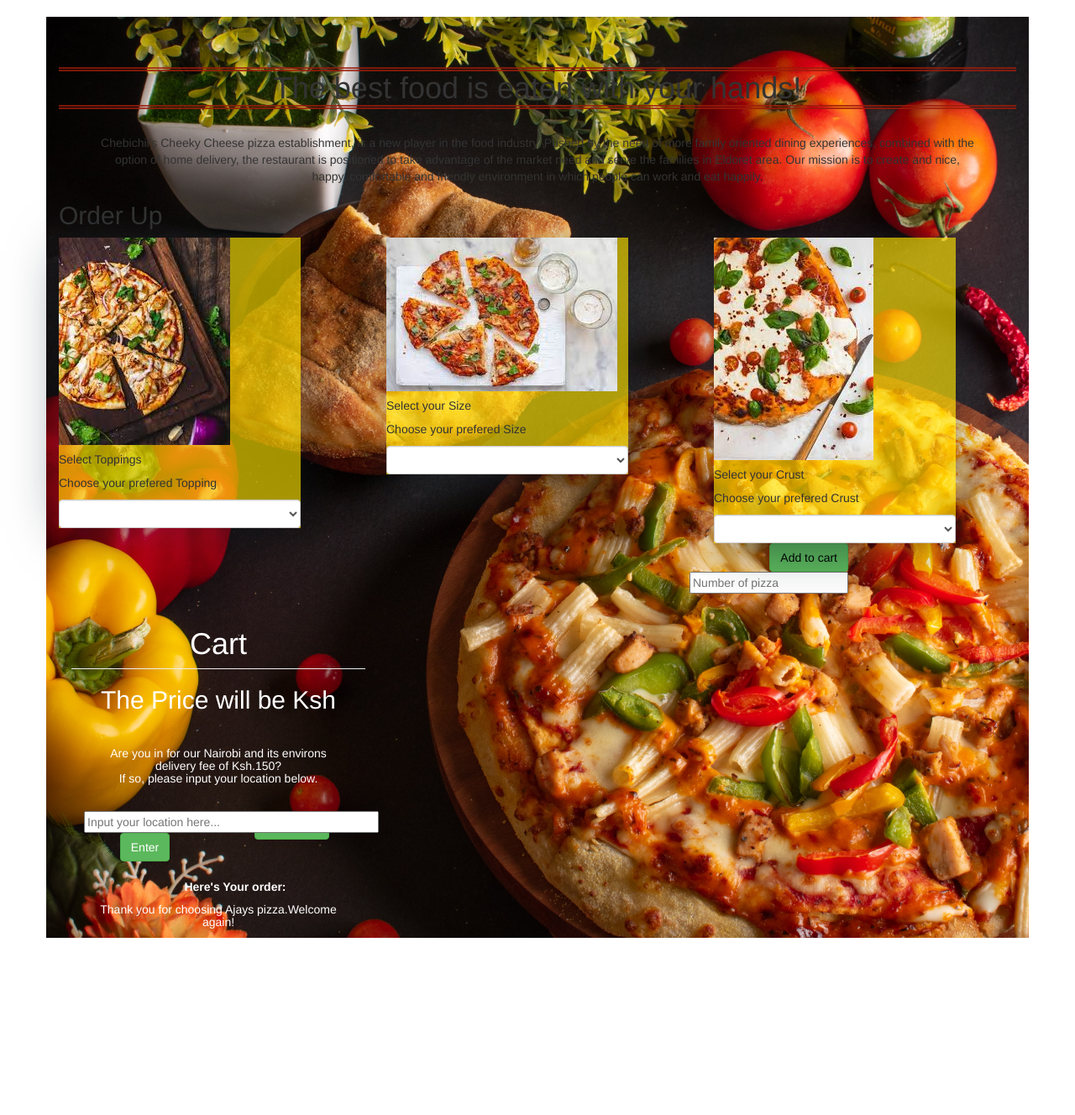
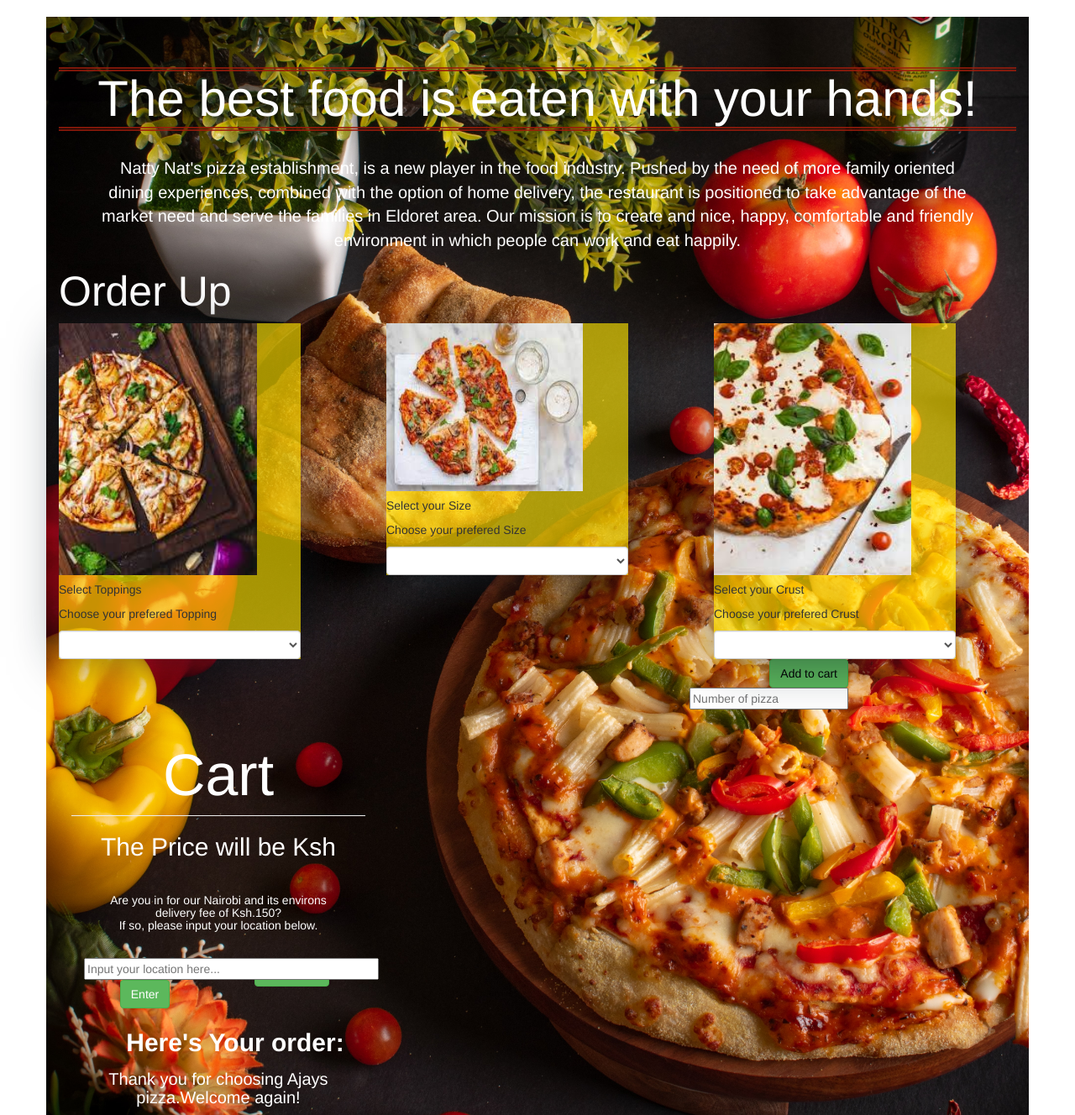
Before and after one commit to KIbet1998/Pizza_Shop, a Flask app: template app/templates/index.html in a window 1280 px wide. Shown: the part 52-1380 px from the top of the page at 84% size. Before the commit the page ends 1169 px from the top, so only its background shows below. Run offline with Flask 2, Linux system fonts and the light colour scheme; the template is opened without the code that fills it, so the values that code supplies are empty; some libraries are stand-ins or nearby versions.

Commit message:
add style in the index.html file

```diff
--- a/app/templates/index.html
+++ b/app/templates/index.html
@@ -16,18 +16,18 @@
             <div class="col">
             </div><br>
             <div class="banner">
-                <h1>The best food is eaten with your hands!</h1>
+                <h1 style="font-size: 60px; color: white;">The best food is eaten with your hands!</h1>
             </div><br>
             <div class="prices">
-                <p class="about">Chebichii's Cheeky Cheese pizza establishment, is a new player in the food industry. Pushed by the need of more family oriented dining experiences, combined with the option of home delivery, the restaurant is positioned to take advantage of the market need and serve the families in Eldoret area. Our mission is to create and nice, happy, comfortable and friendly environment in which people can work and eat happily.</p>
-                <h2>Order Up</h2>
+                <p class="about" style="font-size: 20px; color: white;">Natty Nat's pizza establishment, is a new player in the food industry. Pushed by the need of more family oriented dining experiences, combined with the option of home delivery, the restaurant is positioned to take advantage of the market need and serve the families in Eldoret area. Our mission is to create and nice, happy, comfortable and friendly environment in which people can work and eat happily.</p>
+                <h2 style="font-size: 50px; color: white;">Order Up</h2>
             </div>
             <div class="form-group" id="make-pizza">
                 <div class="order">
                     <div class="row">
                         <div class="col-md-4 col-xs-8">
                             <div class="card">
-                                <img src="../static/images/pizza1.jpeg" class="card-img-top" alt="...">
+                                <img src="../static/images/pizza1.jpeg" class="card-img-top" alt="..." width="236px" height="300px">
                                 <div class="card-body">
                                     <h5 class="card-title">Select Toppings</h5>
                                     <p class="card-text">Choose your prefered Topping</p>
@@ -47,7 +47,7 @@
                         </div>
                         <div class="col-md-4 col-xs-8">
                             <div class="card">
-                              <img src="../static/images/pizza2.jpeg" class="card-img-top" alt="...">
+                              <img src="../static/images/pizza2.jpeg" class="card-img-top" alt="..." width="234px" height="200px">
                               <div class="card-body">
                                   <h5 class="card-title">Select your Size</h5>
                                   <p class="card-text">Choose your prefered Size</p>
@@ -63,7 +63,7 @@
                         </div>
                         <div class="col-md-4 col-xs-8">
                           <div class="card">
-                              <img src="../static/images/pizza3.jpeg" class="card-img-top" alt="...">
+                              <img src="../static/images/pizza3.jpeg" class="card-img-top" alt="..." width="235px" height="300px">
                               <div class="card-body">
                                 <h5 class="card-title">Select your Crust</h5>
                                 <p class="card-text">Choose your prefered Crust</p>
@@ -83,10 +83,10 @@
                     <input type="number" id="amount" placeholder="Number of pizza" required min="1">
                 </form>
                 <div class="col-xs-4" id="price-content">
-                    <h1 class="page-header">Cart</h1>
-                    <h2>The Price will be Ksh <span id="pizza-cost"></span></h2><br>
+                    <h1 class="page-header" style="font-size:70px; color: white;">Cart</h1>
+                    <h2 style="font-size: 30px; color: white;">The Price will be Ksh <span id="pizza-cost"></span></h2><br>
                     <div id="customer-delivery" class="deliver" >
-                        <h5>Are you in for our Nairobi and its environs<br>
+                        <h5 style="color: white;">Are you in for our Nairobi and its environs<br>
                             delivery fee of Ksh.150? <br>
                             If so, please input your location below. </h5>
                         <form id="address-form">
@@ -101,8 +101,8 @@
                     <!-- Checkout section -->
                     <button type="btn" class="btn btn-success" id="checkout-btn">CheckOut</button><br><br>
                     <div id="final-order-details" class="col-xs-12">
-                        <ul id="output-details"><strong>Here's Your order: </strong></ul>
-                        <h5 id="pizza-details">Thank you for choosing Ajays pizza.Welcome again!</h5>
+                        <ul id="output-details" style="font-size:30px; color: white;"><strong>Here's Your order: </strong></ul>
+                        <h5 id="pizza-details" style="font-size:20px; color: white;">Thank you for choosing Ajays pizza.Welcome again!</h5>
                     </div>
                 </div>
 
```
